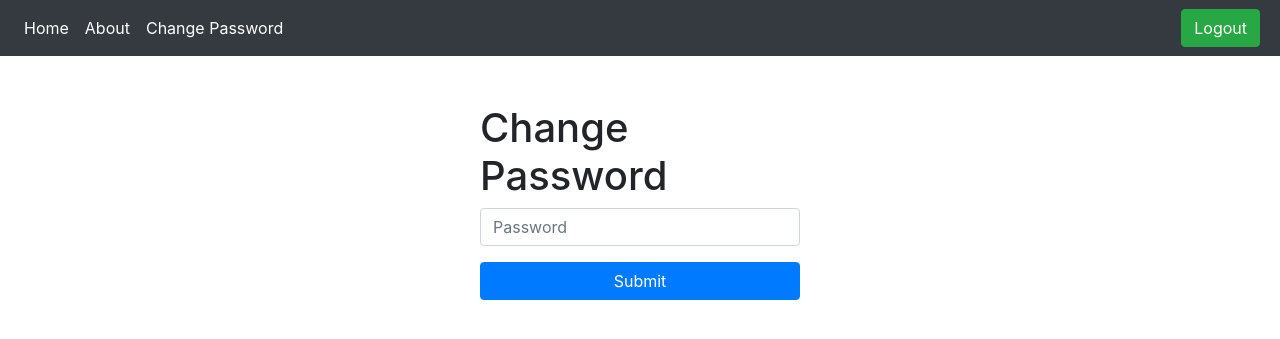
After one commit to kimpoy/barangay_system, a PHP site: page /change.php in a window 1280 px wide. The commit adds this page. Shown: the top 339 px of the page. Run offline with PHP 8.4, Linux system fonts and the light colour scheme; a user stored in the database is signed in.

Commit message:
add change password in user page

```diff
--- /dev/null
+++ b/change.php
@@ -0,0 +1,32 @@
+<?php require_once 'includes/HF/HF_FOR_USER/header.php'; ?>
+
+<?php
+
+/* update account */
+if (isset($_POST['change'])) {
+
+    $pass = mysqli_real_escape_string($conn, $_POST['password']);
+    $hashedPass = mysqli_real_escape_string($conn, password_hash($pass, PASSWORD_DEFAULT));
+    $id = mysqli_real_escape_string($conn, $_SESSION['id']);
+
+    $conn->query("UPDATE users SET password='$hashedPass' WHERE id='$id'") or die($conn->error());
+
+
+    echo '<div class="alert alert-success alert-dismissible fade show">
+    <button type="button" class="close" data-dismiss="alert">&times;</button>
+    <strong>Success!</strong> Update Success
+    </div>';
+
+    $conn->close();
+}
+?>
+<form class="d-flex flex-column justify-content-center w-25 ml-auto mr-auto mt-5" action="#" method="post">
+    <h1>Change Password</h1>
+    <div class="form-group">
+        <input type="password" class="form-control" name="password" id="password" placeholder="Password" required>
+    </div>
+    <button type="submit" name="change" class="btn btn-primary">Submit</button>
+</form>
+</body>
+
+</html>
--- a/includes/HF/HF_FOR_USER/header.php
+++ b/includes/HF/HF_FOR_USER/header.php
@@ -42,6 +42,7 @@ if ($_SESSION['type'] != 'user') {
         <ul class="navbar-nav justify-content-end ">
             <li class="nav-item active"><a class="nav-link" href="user_index.php">Home</a></li>
             <li class="nav-item active"><a class="nav-link" href="about.php">About</a></li>
+            <li class="nav-item active"><a class="nav-link" href="change.php">Change Password</a></li>
             <!--<li class="nav-item active"><a class="nav-link" href="logout-admin.php">Logout</a></li> -->
         </ul>
         <a class="btn btn-success ml-auto mr-1" href="logout.php">Logout</a>
--- a/includes/processes/login.php
+++ b/includes/processes/login.php
@@ -44,6 +44,7 @@ if (isset($_POST['submit']) && $_POST['type'] == 'user') {
                         /* $_SESSION['sessionId'] = $row['id']; */
                         $_SESSION['sessionUser'] = $row['username'];
                         $_SESSION['type'] = $row['usertype'];
+                        $_SESSION['id'] = $row['id'];
                         header("Location: user_index.php?success=loggedin");
                         exit();
                     } else {
@@ -59,7 +60,7 @@ if (isset($_POST['submit']) && $_POST['type'] == 'user') {
                 echo '<div class="alert alert-danger alert-dismissible fade show">
                         <button type="button" class="close" data-dismiss="alert">&times;</button>
                         <strong>ERROR!</strong> No User Found
-                        </div>';;
+                        </div>';
             }
         }
     }
```
